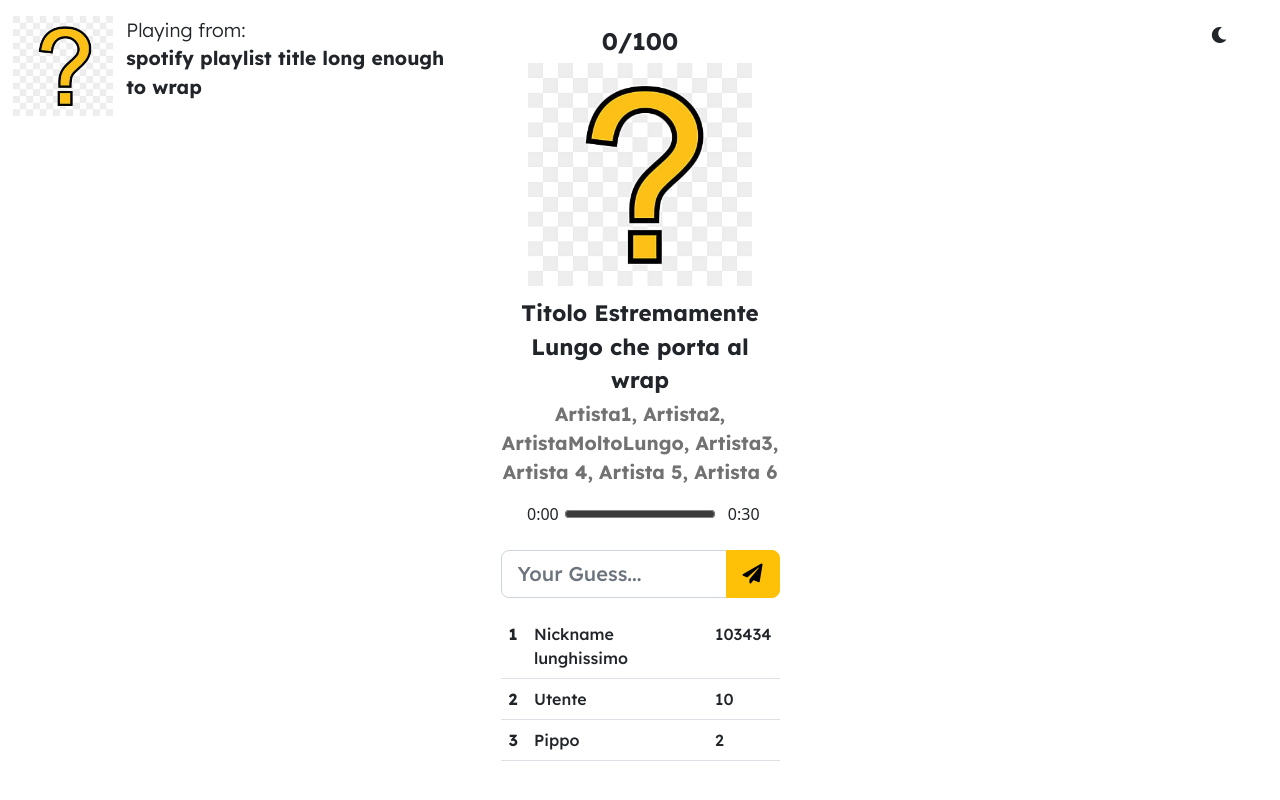
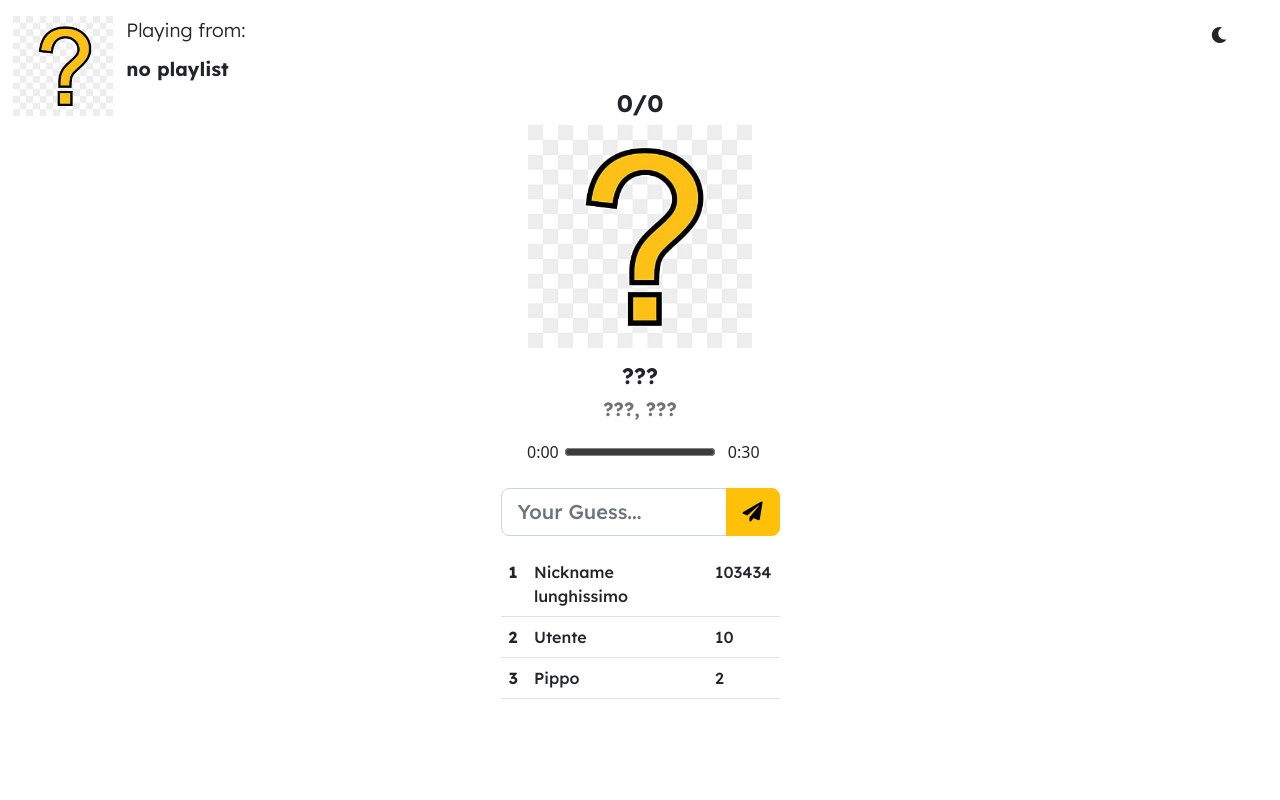
Before and after one commit to TommyMP/songguess, a website: page public/game.html in a window 1280 px wide. Shown: the top 800 px of the page. Drawn offline with nearby package versions, Linux system fonts and the light colour scheme; no server answers.

Commit message:
scritte template modificate nella pagina di gioco

```diff
--- a/public/game.html
+++ b/public/game.html
@@ -25,7 +25,7 @@
         <img id="playlistImage" src="./images/question-mark.jpg"/>
         <div class="playlist-info">
             <p class="desc">Playing from:</p>
-            <p id="title-playlist" class="title">spotify playlist title long enough to wrap</p>
+            <p id="title-playlist" class="title">no playlist</p>
         </div>
     </div>
 
@@ -35,11 +35,11 @@
 
             <div id="idCard" class="main-card">
                 <div class="rounds">
-                    <p id="round-display">0</p><p>/</p><p id="rounds-display">100</p>
+                    <p id="round-display">0</p><p>/</p><p id="rounds-display">0</p>
                 </div>
                 <img id="songimage" src="./images/question-mark.jpg"/>
-                <p id="songtitle" class="songtitle">Titolo Estremamente Lungo che porta al wrap</p>
-                <p id="songartists" class="songartists">Artista1, Artista2, ArtistaMoltoLungo, Artista3, Artista 4, Artista 5, Artista 6</p>
+                <p id="songtitle" class="songtitle">???</p>
+                <p id="songartists" class="songartists">???, ???</p>
                 <div class="progcont">
                     <p id="seconds">0:00</p>
                     <progress id="prog" value="0" max="30000"></progress>
```
